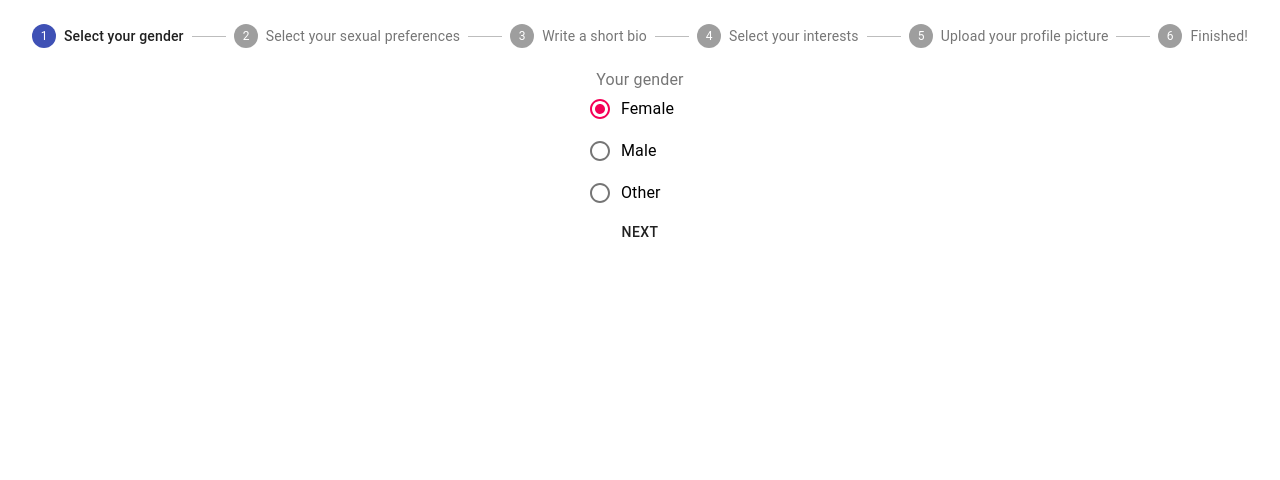
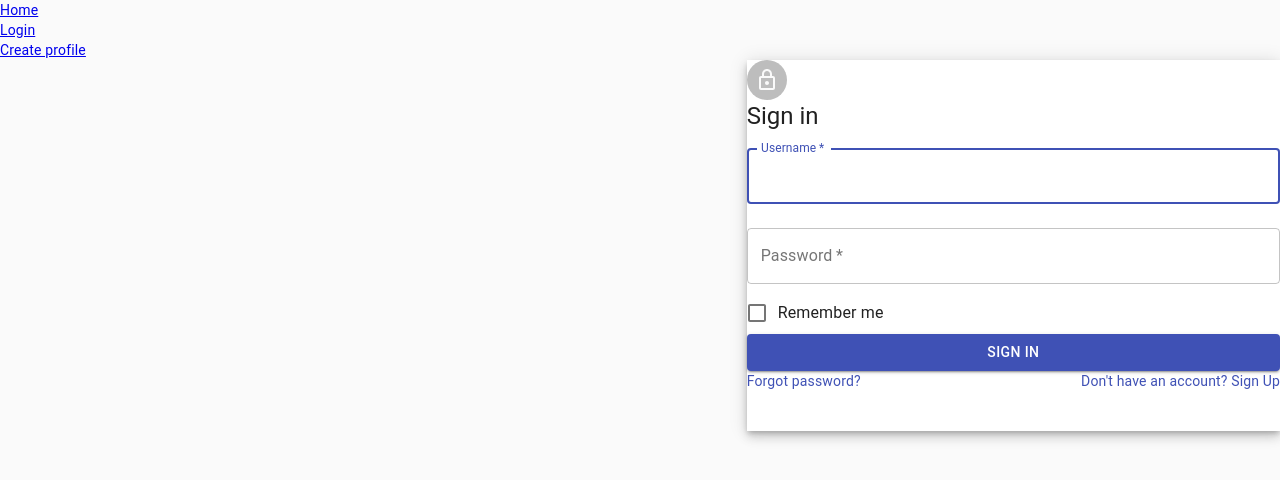
Before and after one commit to iljaSL/matcha, a React (Create React App) app in the folder frontend/: page /login in a window 1280 px wide. Shown: the top 480 px of the page. Built offline with nearby package versions, Linux system fonts and the light colour scheme.

Commit message:
add initial login functionality

```diff
--- a/frontend/src/App.js
+++ b/frontend/src/App.js
@@ -1,13 +1,40 @@
 import React from 'react';
+import {
+    BrowserRouter as Router,
+    Switch,
+    Route,
+    Link
+} from "react-router-dom";
+
 import './App.css';
 import CreateProfileForm from "./components/ProfileCreation/CreateProfileForm";
+import LoginForm from "./components/LoginForm";
+import {useSelector} from "react-redux";
 
-function App() {
-  return (
-    <div className="App">
-     <CreateProfileForm />
-    </div>
-  );
+
+
+const App = () => {
+    const { user }  = useSelector(state => state)
+    return (
+        <Router>
+            <Link to="/">Home</Link> <br/>
+            <Link to="/login">Login</Link> <br/>
+            <Link to="/createProfile">Create profile</Link>
+
+            <Switch>
+                <Route path="/createProfile">
+                    <CreateProfileForm/>
+                </Route>
+                <Route path="/login">
+                    {!user.loginStatus && <LoginForm/>}
+                    {user.loginStatus && <div>logged in as {user.username} <button>unimplemented logout button</button></div>}
+                </Route>
+                <Route path="/">
+                    {/*landing page*/}
+                </Route>
+            </Switch>
+        </Router>
+    );
 }
 
 export default App;
--- /dev/null
+++ b/frontend/src/components/LoginForm.js
@@ -0,0 +1,100 @@
+import React, {useState} from 'react'
+import Avatar from '@material-ui/core/Avatar';
+import Button from '@material-ui/core/Button';
+import CssBaseline from '@material-ui/core/CssBaseline';
+import TextField from '@material-ui/core/TextField';
+import FormControlLabel from '@material-ui/core/FormControlLabel';
+import Checkbox from '@material-ui/core/Checkbox';
+import Link from '@material-ui/core/Link';
+import Paper from '@material-ui/core/Paper';
+import Box from '@material-ui/core/Box';
+import Grid from '@material-ui/core/Grid';
+import LockOutlinedIcon from '@material-ui/icons/LockOutlined';
+import Typography from '@material-ui/core/Typography';
+
+import {useSelector, useDispatch} from 'react-redux'
+import { login } from "../reducers/userReducer";
+
+
+
+const LoginForm = () => {
+
+    const handleSubmit = (username, password) => {
+        dispatch(login(username, password))
+    }
+const dispatch = useDispatch()
+const [username, setUsername] = useState('')
+const [password, setPassword] = useState('')
+
+
+return (<Grid container component="main">
+        <CssBaseline/>
+        <Grid item xs={false} sm={4} md={7}/>
+        <Grid item xs={12} sm={8} md={5} component={Paper} elevation={6} square>
+            <div>
+                <Avatar>
+                    <LockOutlinedIcon/>
+                </Avatar>
+                <Typography component="h1" variant="h5">
+                    Sign in
+                </Typography>
+                <form noValidate onSubmit={(e) => {
+                    e.preventDefault();
+                    handleSubmit(username, password)}}>
+                    <TextField
+                        onChange={(e) => setUsername(e.target.value)}
+                        variant="outlined"
+                        margin="normal"
+                        required
+                        fullWidth
+                        id="username"
+                        label="Username"
+                        name="username"
+                        autoComplete="username"
+                        autoFocus
+                    />
+                    <TextField
+                        onChange={(e) => setPassword(e.target.value)}
+                        variant="outlined"
+                        margin="normal"
+                        required
+                        fullWidth
+                        name="password"
+                        label="Password"
+                        type="password"
+                        id="password"
+                        autoComplete="current-password"
+                    />
+                    <FormControlLabel
+                        control={<Checkbox value="remember" color="primary"/>}
+                        label="Remember me"
+                    />
+                    <Button
+                        type="submit"
+                        fullWidth
+                        variant="contained"
+                        color="primary"
+                    >
+                        Sign In
+                    </Button>
+                    <Grid container>
+                        <Grid item xs>
+                            <Link href="#" variant="body2">
+                                Forgot password?
+                            </Link>
+                        </Grid>
+                        <Grid item>
+                            <Link href="#" variant="body2">
+                                {"Don't have an account? Sign Up"}
+                            </Link>
+                        </Grid>
+                    </Grid>
+                    <Box mt={5}>
+                    </Box>
+                </form>
+            </div>
+        </Grid>
+    </Grid>
+)}
+
+export default LoginForm;
--- a/frontend/src/reducers/registrationReducer.js
+++ b/frontend/src/reducers/registrationReducer.js
@@ -97,7 +97,7 @@ export const addProfilePicture =  (file) => {
     }
 }
 
-export const submitProfileForm = (formData) => {
+export const submitProfileForm = (formData) => { // TODO: add token and actually add the stuff to db
     return async dispatch => {
         // a complicated way to check if all are ok...
         let success, response;
@@ -106,7 +106,7 @@ export const submitProfileForm = (formData) => {
                 ? step.success
                 : true))
             .every(value => value === true))) {
-            alert('Insert all the stuff');
+            alert('Error: Insert all the stuff');
             return;
         }
         try {
--- /dev/null
+++ b/frontend/src/reducers/userReducer.js
@@ -0,0 +1,32 @@
+import axios from 'axios';
+
+const initialState = {
+    id: null,
+    username: '',
+    token: '',
+    loginStatus: false
+}
+
+const userReducer = (state = initialState, action) => {
+    switch (action.type) {
+        case 'LOGIN':
+        const {id, username, token} = action.data
+            return {id, username, token, loginStatus: true}
+        case 'LOGOUT':
+            return initialState;
+        default: return state;
+    }
+}
+
+export const login = (username, password) => {
+    return async dispatch => {
+        let response;
+        try {
+            response = await axios
+                .post('http://localhost:3001/api/login/', {username, password})
+        } catch (error) {throw error}
+        dispatch({type: 'LOGIN', data: response.data})
+    }
+}
+
+export default userReducer;
--- a/frontend/src/store.js
+++ b/frontend/src/store.js
@@ -3,9 +3,11 @@ import {composeWithDevTools} from 'redux-devtools-extension'
 import thunk from 'redux-thunk'
 
 import registrationReducer from "./reducers/registrationReducer";
+import userReducer from "./reducers/userReducer";
 
 const reducer = combineReducers({
-    registration: registrationReducer
+    registration: registrationReducer,
+    user: userReducer
 })
 
 const store = createStore(reducer,
```
